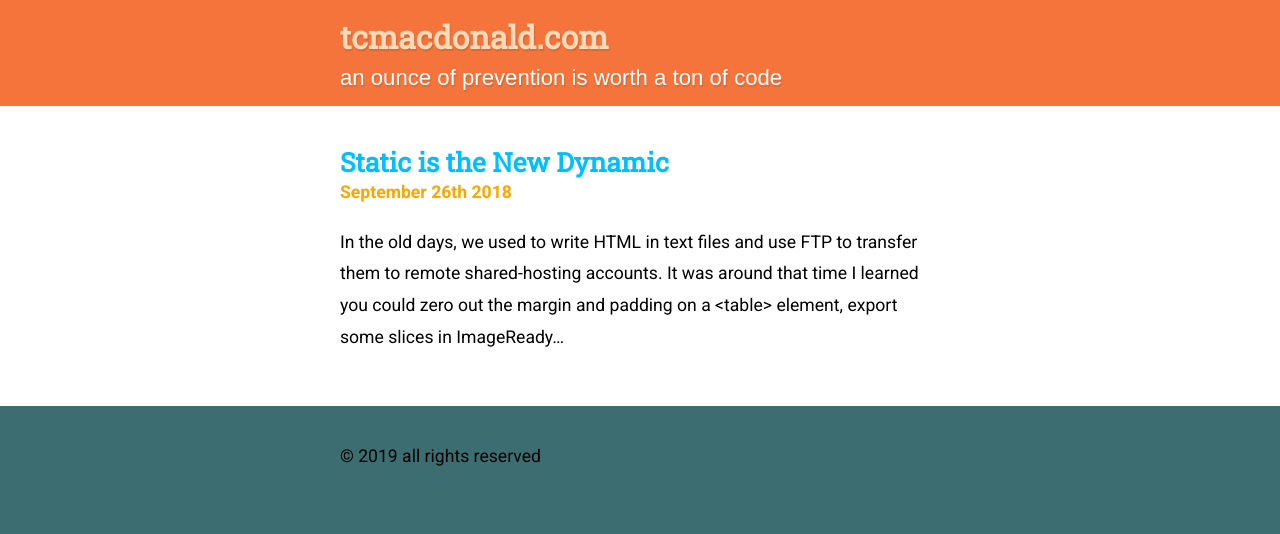
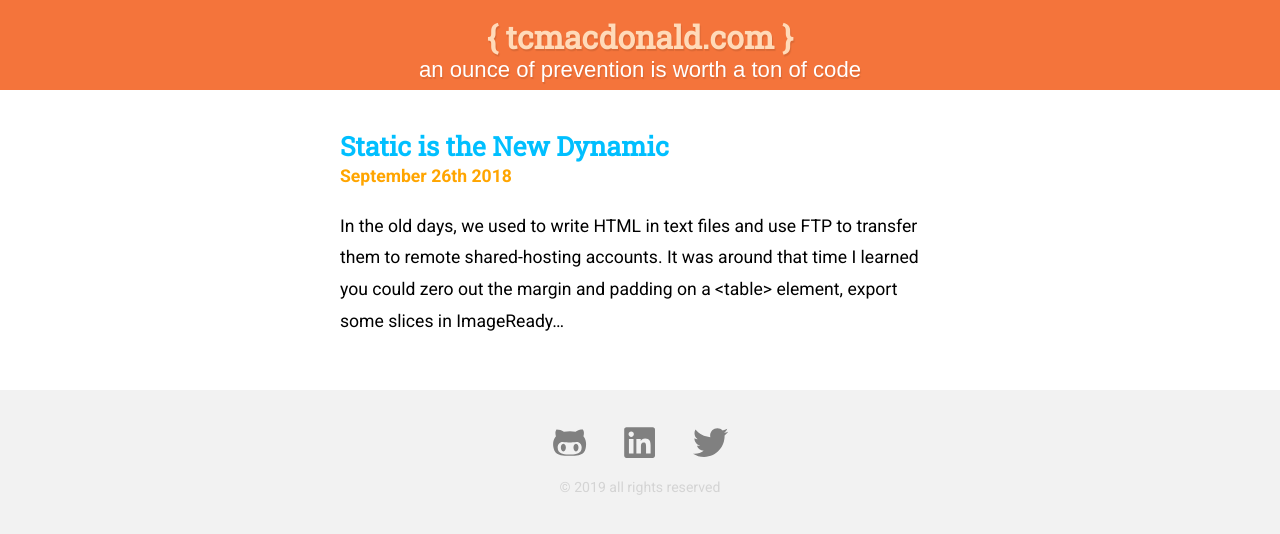
Before and after one commit to tcmacdonald/tcmacdonald-com, a Gatsby site: page / in a window 1280 px wide. Built offline with nearby package versions, Linux system fonts and the light colour scheme; Gatsby itself is replaced by a stand-in of ours.

Commit message:
Styles and other cleanup

```diff
--- a/package.json
+++ b/package.json
@@ -22,6 +22,7 @@
   },
   "devDependencies": {
     "prettier": "^1.16.4",
+    "react-icons": "^3.5.0",
     "styled-components": "^4.1.3"
   },
   "keywords": [
--- a/src/components/global-styles.js
+++ b/src/components/global-styles.js
@@ -3,14 +3,14 @@
 
 export default createGlobalStyle`
 body {
-  background: ${global.colors.orange};
+  background: #F2F2F2;
   font-family: ${global.typography.base_font_family};
   font-size: 110%;
   line-height: 180%;
 }
 
 main {
-  background-color: white;
+  background: #FFF;
   padding: 1em 0 2em;
 }
 
@@ -36,4 +36,8 @@
   border-left: 3px solid orange;
   font-style: italic;
 }
+
+.text-center {
+  text-align: center;
+}
 `
--- a/src/components/global-variables.js
+++ b/src/components/global-variables.js
@@ -9,9 +9,8 @@
     dark_green: "#242E32",
   },
   screen: {
-    mobile_max: "559px",
+    mobile_max: "599px",
     mobile: "600px",
-    mobile_max: "599px",
     nav_max: "779px",
     nav_min: "780px",
     tablet: "900px",
--- a/src/components/header.js
+++ b/src/components/header.js
@@ -2,6 +2,7 @@
 import PropTypes from "prop-types"
 import React from "react"
 import styled from "styled-components"
+import global from "./global-variables"
 import Container from "./container"
 
 const Wrapper = styled.header`
@@ -20,7 +21,11 @@
       display: block;
       color: #fff;
       font-weight: 400;
-      font-size: 70%;
+      font-size: 50%;
+      @media screen and (min-width: ${global.screen.mobile}) {
+        font-size: 70%;
+        line-height: 100%;
+      }
     }
     &:hover {
       text-decoration: none;
@@ -31,9 +36,14 @@
 
 const Header = ({ siteTitle, subTitle }) => (
   <Wrapper>
-    <Container style={{ paddingTop: "1em", paddingBottom: "0.5em" }}>
+    <Container
+      style={{ paddingTop: "1em", paddingBottom: "0.5em" }}
+      className="text-center"
+    >
       <Link to="/">
+        {"{ "}
         {siteTitle}
+        {" }"}
         {subTitle && <small>{subTitle}</small>}
       </Link>
     </Container>
--- a/src/components/layout.js
+++ b/src/components/layout.js
@@ -11,7 +11,26 @@
 import Container from "./container"
 import Header from "./header"
 import GlobalStyles from "./global-styles"
+import styled from "styled-components"
+import { FaGithubAlt, FaLinkedin, FaTwitter } from "react-icons/fa"
 import "./layout.css"
+
+const Social = styled.div`
+  display: block;
+  a {
+    color: gray;
+    &:hover {
+      color: deepskyblue;
+    }
+  }
+  svg {
+    margin: 0 1em;
+    fill: currentColor;
+  }
+`
+const Legal = styled.small`
+  color: #d4d4d4;
+`
 
 const Layout = ({ children }) => (
   <StaticQuery
@@ -36,8 +55,19 @@
           <Container>{children}</Container>
         </main>
         <footer>
-          <Container>
-            &copy; {new Date().getFullYear()} all rights reserved
+          <Container className="text-center">
+            <Social>
+              <a href="https://github.com/tcmacdonald">
+                <FaGithubAlt size="2em" />
+              </a>
+              <a href="https://www.linkedin.com/in/tcmacdonald">
+                <FaLinkedin size="2em" />
+              </a>
+              <a href="https://twitter.com/tcmacdonald">
+                <FaTwitter size="2em" />
+              </a>
+            </Social>
+            <Legal>&copy; {new Date().getFullYear()} all rights reserved</Legal>
           </Container>
         </footer>
       </>
--- /dev/null
+++ b/src/components/page-header.js
@@ -0,0 +1,21 @@
+import React, { Component } from "react"
+import styled from "styled-components"
+
+const Wrapper = styled.header`
+  h1,
+  h2 {
+    margin-bottom: 0;
+  }
+  > span {
+    font-weight: bold;
+    color: orange;
+  }
+`
+
+export default class PageHeader extends Component {
+  render() {
+    return (
+      <Wrapper className={this.props.className}>{this.props.children}</Wrapper>
+    )
+  }
+}
--- a/src/components/post.js
+++ b/src/components/post.js
@@ -1,21 +1,11 @@
 import React, { Component } from "react"
 import { Link } from "gatsby"
-import styled from "styled-components"
-
-const Wrapper = styled.div`
-  h2 {
-    margin-bottom: 0;
-  }
-  > span {
-    font-weight: bold;
-    color: orange;
-  }
-`
+import PageHeader from "./page-header"
 
 export default class Post extends Component {
   render() {
     return (
-      <Wrapper className="post-list">
+      <PageHeader className="post-list">
         <h2>
           <Link to={this.props.slug} className="link">
             {this.props.title}
@@ -23,7 +13,7 @@
         </h2>
         <span>{this.props.date}</span>
         {this.props.children}
-      </Wrapper>
+      </PageHeader>
     )
   }
 }
--- a/src/pages/index.js
+++ b/src/pages/index.js
@@ -1,4 +1,5 @@
 import React from "react"
+import { graphql } from "gatsby"
 import Post from "../components/post"
 import Layout from "../components/layout"
 import SEO from "../components/seo"
```
Also changed, not shown: src/templates/blog-post.js (+12 -3 lines), README.md, 1 other file.
